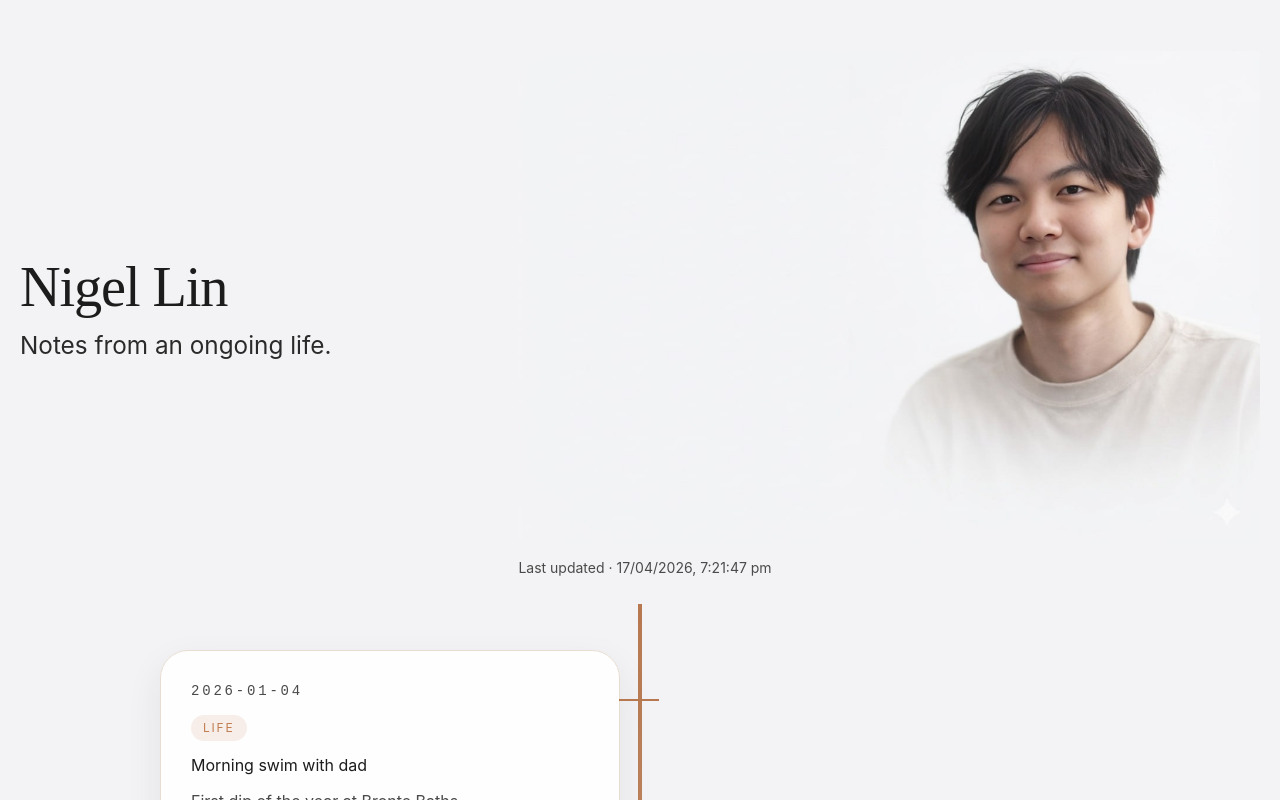
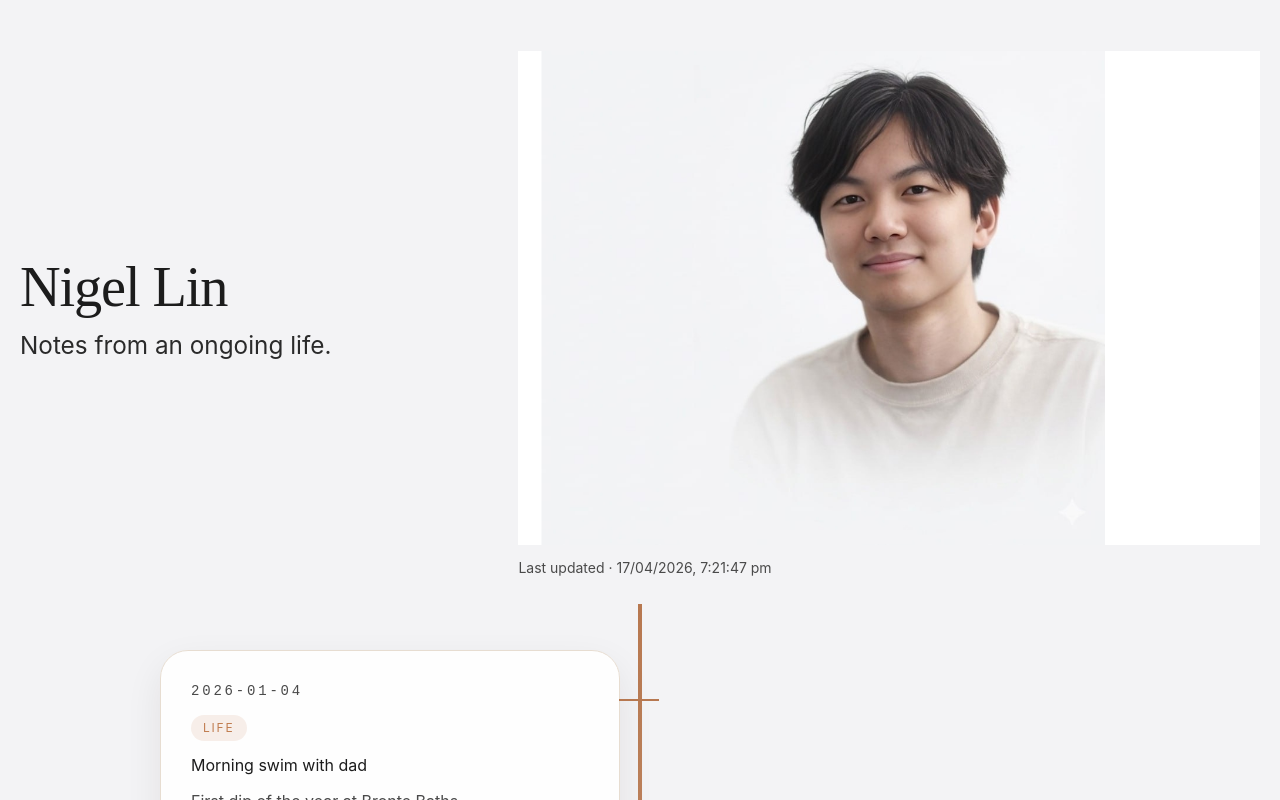
Before and after one commit to Phoenix-Mini/nigellin-site, a Next.js app: page / in a window 1280 px wide. Shown: the top 800 px of the page. Built offline with nearby package versions, Linux system fonts and the light colour scheme.

Commit message:
Polish hero/timeline visual alignment and finalize hero image

```diff
--- a/src/app/globals.css
+++ b/src/app/globals.css
@@ -216,7 +216,6 @@ body {
   font-weight: 500;
   cursor: pointer;
 }
-
 .timeline__fade {
   position: absolute;
   bottom: 0;
@@ -440,7 +439,6 @@ body {
   position: relative;
   z-index: 1;
 }
-
 .timeline__empty {
   margin: 0 auto;
   width: min(520px, 90%);
--- a/src/app/page.tsx
+++ b/src/app/page.tsx
@@ -27,6 +27,7 @@ export default async function Home() {
   const entries = (archive.entries ?? [])
     .filter((entry) => entry.visibility !== "private")
     .sort(compareEntries);
+  const heroImageSrc = "/images/nigel-hero-b-v2.jpg";
   const lastGenerated = archive.generated_at
     ? new Date(archive.generated_at).toLocaleString("en-AU", { timeZone: "Australia/Sydney" })
     : "";
@@ -38,7 +39,7 @@ export default async function Home() {
       </a>
 
       <main id="main-content">
-        <section className="hero hero--minimal" aria-labelledby="hero-title">
+        <section className="hero hero--minimal hero--b" aria-labelledby="hero-title">
           <div className="hero__message">
             <h1 id="hero-title">Nigel Lin</h1>
             <p>Notes from an ongoing life.</p>
@@ -46,7 +47,7 @@ export default async function Home() {
 
           <div className="hero__image-wrap" role="status" aria-live="polite">
             <Image
-              src="/images/nigel-hero.jpg"
+              src={heroImageSrc}
               alt="Portrait of Nigel Lin"
               className="hero__image"
               width={1264}
```
Also changed, not shown: public/images/nigel-hero-b-v2.jpg (added).
